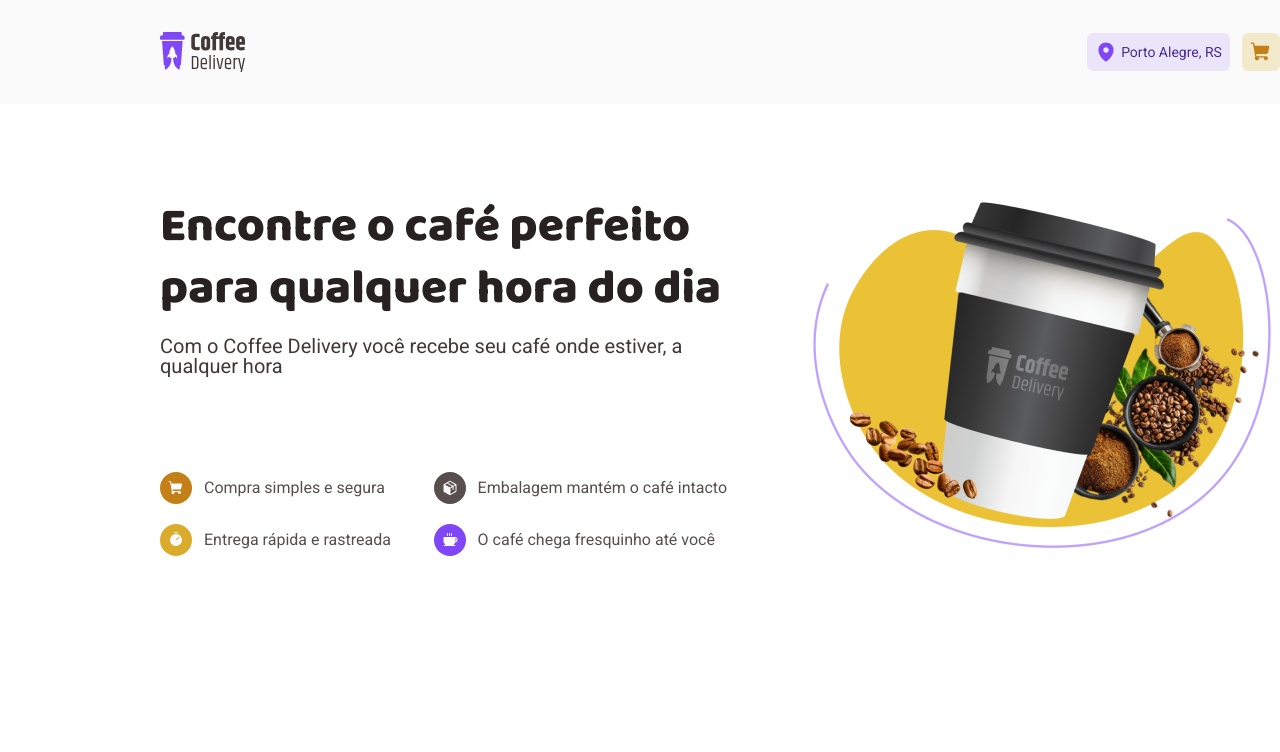
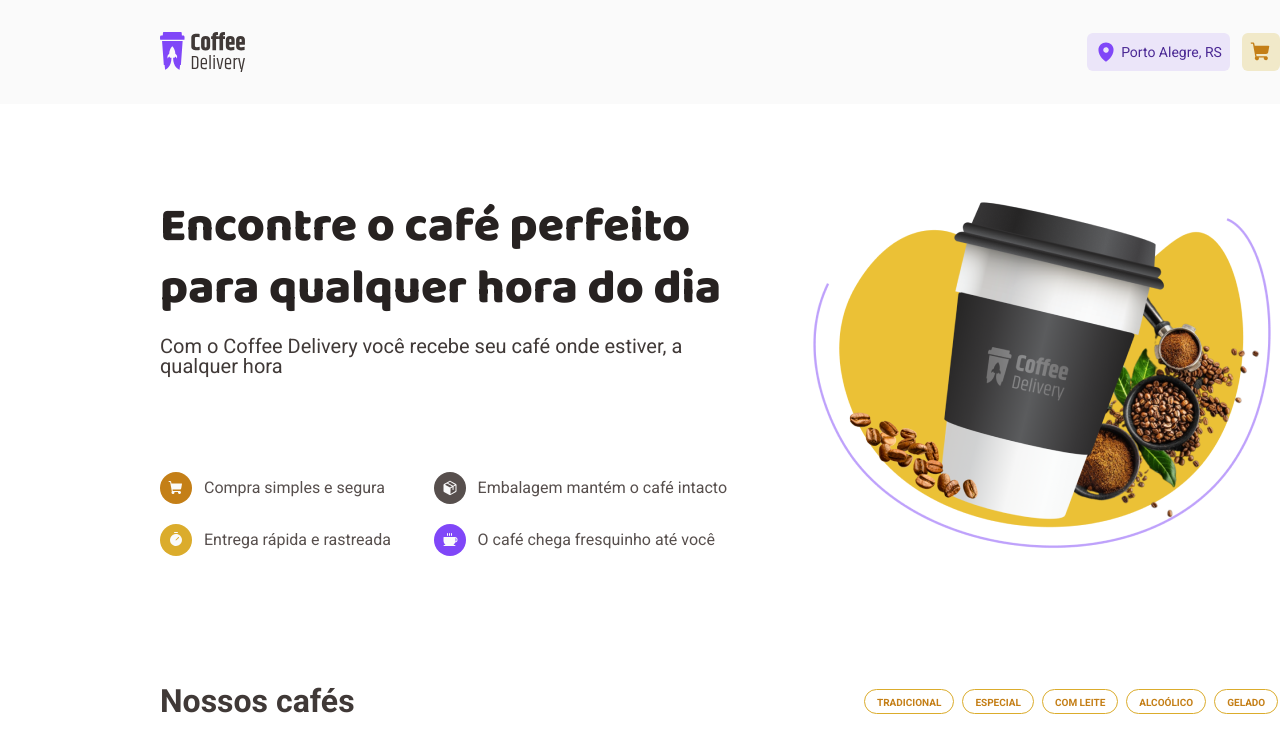
Before and after one commit to flvSantos15/coffe-delivery-flv, a React (Vite) app: page / in a window 1280 px wide. Shown: the top 752 px of the page. Built offline with nearby package versions, Linux system fonts and the light colour scheme.

Commit message:
coffe list component initialized

```diff
--- a/src/components/Intro/index.tsx
+++ b/src/components/Intro/index.tsx
@@ -28,7 +28,7 @@ const itensRight = [
 
 export function Intro() {
   return (
-    <div className="flex justify-between w-[100%] h-[100%]">
+    <div className="flex justify-between w-[100%] min-w-full h-[34rem] px-[10rem] py-[5.75rem]">
       <div className='flex flex-col justify-between h-[100%]'>
         <div className="flex flex-col items-start p-0 gap-[1rem] w-[36.75rem] h-[12rem]">
           <h1 className="font-['Baloo_2'] font-extrabold text-[3rem] leading-[3.875rem] text-base-title">
--- /dev/null
+++ b/src/components/ListCoffe/index.tsx
@@ -0,0 +1,41 @@
+const buttonLabel = [
+  {
+    label: 'TRADICIONAL'
+  },
+  {
+    label: 'ESPECIAL'
+  },
+  {
+    label: 'COM LEITE'
+  },
+  {
+    label: 'ALCOÓLICO'
+  },
+  {
+    label: 'GELADO'
+  },
+]
+
+export function ListCoffe() {
+  return (
+    <div className="w-[100%] min-w-full px-[10rem] py-[2rem]">
+      <div className="flex items-center justify-between w-[100%]">
+        <h3 className="font-[Ballo_2] font-extrabold text-[2rem] leading-[2.625rem] text-base-subtitle">
+          Nossos cafés
+        </h3>
+        <div className="flex items-center p-0 gap-[0.5rem] w-[26rem] h-[1.563rem]">
+          {buttonLabel.map((label) => {
+            return (
+              <button className="flex items-start py-[0.375rem] px-[0.75rem] gap-[0.5rem] h-[1.563rem] border border-solid border-yellow rounded-[6.25rem]">
+                <p className="font-['Roboto'] font-bold text-[0.625rem] leading-[0.813rem] text-yellow-dark">
+                  {label.label}
+                </p>
+              </button>
+            )
+          })}
+        </div>
+      </div>
+
+    </div>
+  )
+}
--- a/src/pages/Home.tsx
+++ b/src/pages/Home.tsx
@@ -1,11 +1,11 @@
 import { Intro } from "../components/Intro";
+import { ListCoffe } from "../components/ListCoffe";
 
 export function Home() {
   return (
-    <div className="flex px-[10rem] py-[5.75rem] w-[90rem] min-w-full h-[34rem]">
-      {/* intro component */}
+    <div className="flex flex-col w-[90rem]">
       <Intro />
-      {/* coffe list component */}
+      <ListCoffe />
     </div>
   )
 }
```
